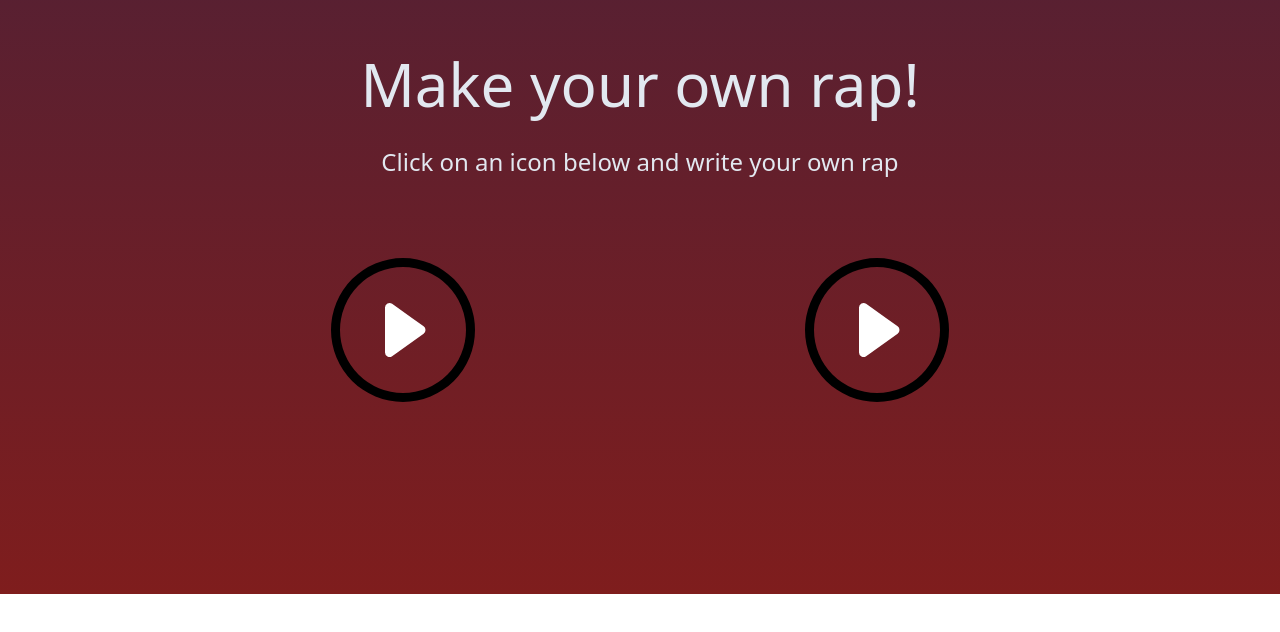
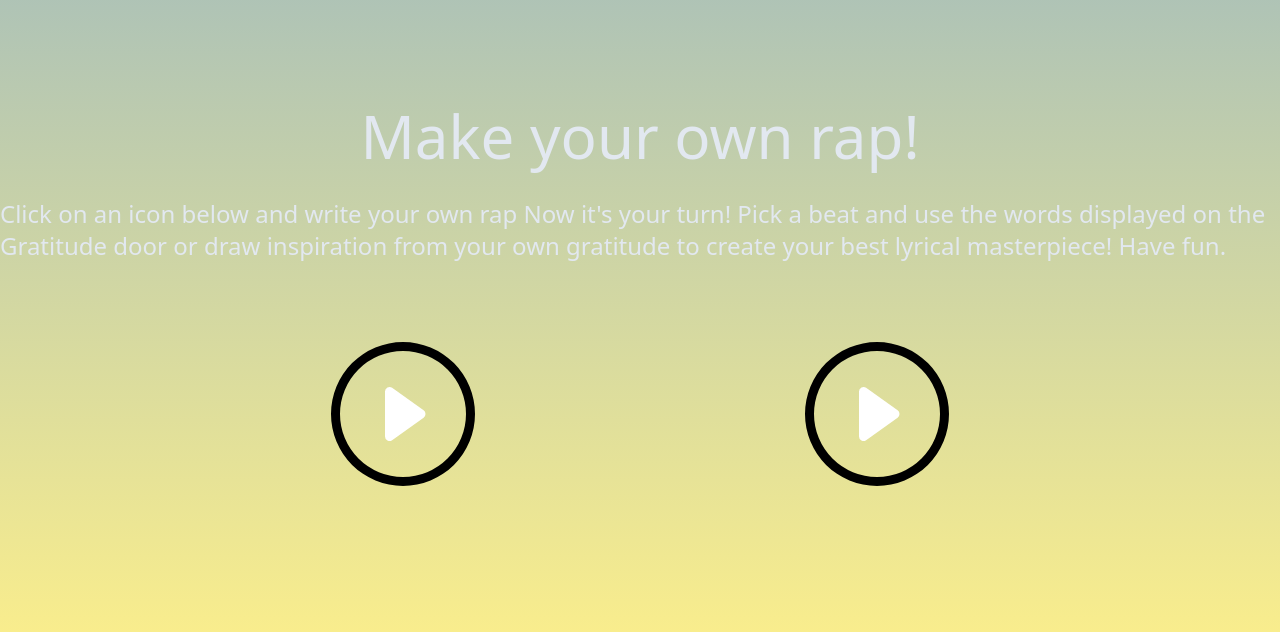
Before and after one commit to ella-m-shaul/Gratitude-Graffiti, a website: page index.html in a window 1280 px wide. Shown: the part 1714-2346 px from the top of the page. Before the commit the page ends 2308 px from the top, so only its background shows below. Drawn offline with Linux system fonts and the light colour scheme.

Commit message:
added stuff

```diff
--- a/index.html
+++ b/index.html
@@ -8,12 +8,12 @@
     <link rel="stylesheet" href="./src/output.css">
 </head>
 
-<body class="bg-gradient-to-b from-blue-950 from-[30%] to-red-900">
+<body class="bg-gradient-to-b from-blue-500 from-[30%] to-yellow-200">
     <div class="flex flex-row items-center justify-center">
         <h1 class="text-white text-6xl font-extrabold pt-10 ">Gratitude Grafitti! </h1>
     </div>
     <div class="place-self-center">
-        <h2 class="text-slate-50 text-3xl font-light py-20 flex flex-row justify-center">In our Graffiti Gratitude segment, we explored the origins of hip-hop and rap, learning about the pioneers and the tools and techniques they used to create a groundbreaking music genre.
+        <h2 class="text-slate-50 text-4xl font-light py-20 flex flex-row justify-center"> In our Graffiti Gratitude segment, we explored the origins of hip-hop and rap, learning about the pioneers and the tools and techniques they used to create a groundbreaking music genre. Please enjoy a performance by our 3rd graders as they rap about what they are grateful for.
 
         </h2>
     </div>
@@ -36,7 +36,9 @@
     <div class="mt-[16vh]">
         <div class="place-self-center flex flex-col items-center text-slate-200 pb-[10vh]">
             <h2 class="text-6xl">Make your own rap!</h2>
-            <p class="text-2xl pt-8">Click on an icon below and write your own rap</p>
+            <p class="text-2xl pt-8">Click on an icon below and write your own rap
+                Now it's your turn! Pick a beat and use the words displayed on the Gratitude door or draw inspiration from your own gratitude to create your best lyrical masterpiece! Have fun.
+            </p>
         </div>
         <div class="flex flex-row items-center justify-evenly mb-48">
             <!-- First play button and audio player -->
```
Also changed, not shown: src/output.css.
